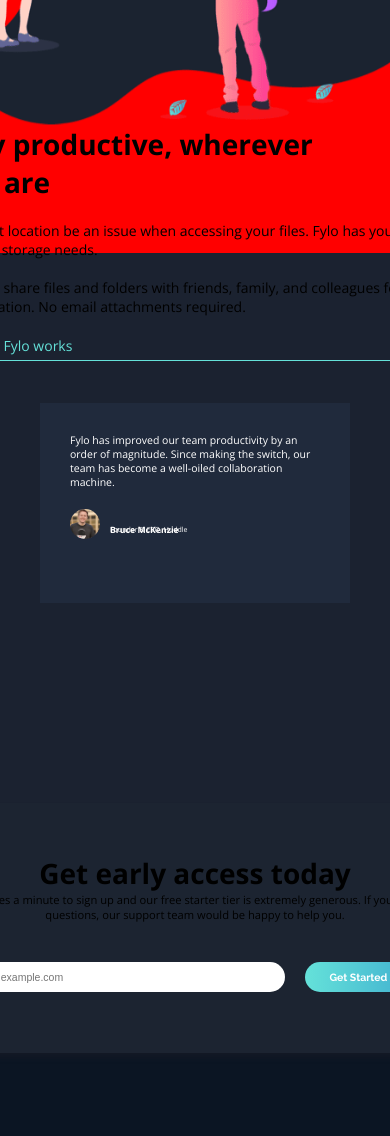
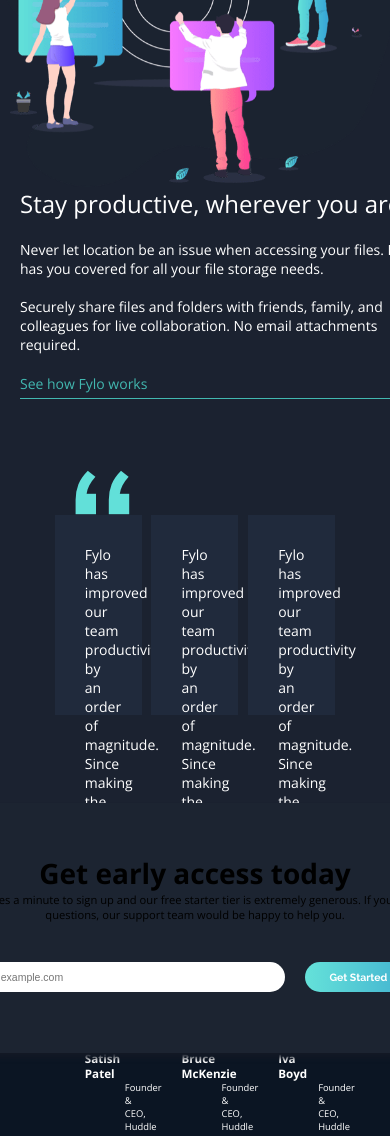
Before and after one commit to ALABSSON/FYLO, a plain HTML site: page index.html in a window 390 px wide. Shown: the part 2420-3556 px from the top of the page. Drawn offline with nearby package versions, Linux system fonts and the light colour scheme.

Commit message:
addddddddd

```diff
--- a/css/mobile.css
+++ b/css/mobile.css
@@ -142,6 +142,7 @@ innerbodydiv1{
 
 .bodydiv3{
     width: 100%;
+    height: 700px;
     padding-top: 100px;
     display: flex;
     align-items:center;
@@ -149,6 +150,50 @@ innerbodydiv1{
     flex-direction: column;
 }
 
+.bodydiv3 img{
+    height: 300px;
+}
+
+.bodydiv3text{
+    display: flex;
+    flex-direction: column;
+    text-align: left;
+    margin-left:50px;
+}
+
+.bodydiv3text h1{
+    width:400px;
+    font-size: 24px;
+    font-weight: 400;
+    color: rgb(255, 255, 255);
+}
+
+.bodydiv3text p{
+    font-size: 14px;
+    font-weight: 400;
+    color: rgb(255, 255, 255);
+    width: 400px;
+    margin-top: 20px;
+}
+
+.bodydiv3text a{
+    margin-top: 20px;
+    color:rgb(66, 184, 176);
+    text-decoration:none;
+    border-bottom:1px solid rgb(66, 184, 176);
+    padding-bottom:5px;
+    cursor:pointer;
+}
+
+.bodydiv3text a:hover{
+    color:#B1ECE8;
+    border-bottom:1px solid #B1ECE8;
+    font-weight:700;
+}
+
+
+
+
 
 
 
--- a/css/style.css
+++ b/css/style.css
@@ -171,7 +171,6 @@
     height: 500px;
     width: 100%;
     padding: 20px;
-    background-color: red;
     display: flex;
     align-items: center;
     justify-content: center;
@@ -191,60 +190,78 @@
 
 .bodydiv3text h1{
     width:400px;
+    color: rgb(255, 255, 255);
 }
 
 .bodydiv3text p{
+    color: rgb(255, 255, 255);
     width:550px;
     margin-top: 20px;
 }
 
 .bodydiv3text a{
     margin-top: 20px;
-    color:hsl(176, 68%, 64%);
+    color:rgb(66, 184, 176);
     text-decoration:none;
-    border-bottom:1px solid hsl(176, 68%, 64%);
+    border-bottom:1px solid rgb(66, 184, 176);
     padding-bottom:5px;
     cursor:pointer;
 }
 
 .bodydiv3text a:hover{
-    color:hsl(176, 61%, 81%);
-    border-bottom:1px solid hsl(176, 61%, 81%);
+    color:#B1ECE8;
+    border-bottom:1px solid #B1ECE8;
     font-weight:700;
 }
 
-.bodydiv3text img{
-    position:relative;
-    transform:scale(.8);
-    margin-bottom:-4px;
+
+.bodydiv4{
+    width: 100%;
+    height: 300px;
+    padding-top: 150px;
+    display: flex;
+    justify-content:center;
+    align-items: center;
+    flex-direction: column;
+    padding: 30px;
 }
 
-.section4{
-    width:100%;
-    padding-top:150px;
-    display:inline-flex;
-    justify-content:center;
+.quotation{
+    width: 100%;
+    margin-left: 90px;
+    margin-bottom: -20px;
+    display: flex;
 }
 
-.quote-cards{
-    display:inline-grid;
-    grid-template-columns: 310px 310px 310px;
-    grid-column-gap: 40px;
-    grid-template-rows: 200px;
-    text-align:left;
+.in-bodydiv4{
+    width: 100%;
+    height: 100%;
+    display: flex;
+    justify-content: space-around;
+    text-align: left;
     color:hsl(0, 0%, 100%);
-    font-weight:200;
-    margin-bottom:150px;
+    font-weight: 200;
+    padding: 20px;
+
 }
 
-.card{
-    background-color:hsl(219, 30%, 18%);
-    padding:30px;
-    font-size:.75em;
-    z-index:2;
+.profile{
+    width: 30%;
+    height: 100%;
+    background-color:#202A3C;
+    padding: 30px;
+    cursor: pointer;
+    transition: all 350ms;
+    transform: scale(1);
 }
 
-.profile-pic{
+.profile:hover{
+    transform: scale(1.02);
+    box-shadow: 0px 0px 20px 5px rgba(0, 0, 0, 0.277);
+
+}
+
+.profile img{
     margin-right:10px;
     margin-top:20px;
     height:30px;
@@ -252,23 +269,16 @@
     float:left;
 }
 
-h5{
+.profile h5{
     margin-top:35px;
 }
 
-h6{
+.profile h6{
     margin-left:40px;
-    margin-top:-12px;
     font-weight:200;
 }
 
-#quotation{
-    position:absolute;
-    margin-left:20px;
-    z-index:1;
-    margin-left:-10px;
-    margin-top:-35px;
-}
+
 
 .section5{
     width:100%;
--- a/index.html
+++ b/index.html
@@ -65,33 +65,34 @@
             </div>
         </div>
 
-        <div class="section4">
-            <div class="quotes">
-                <img id="quotation" src="./images/bg-quotes.png">
+        <div class="bodydiv4">
+            <div class="quotation">
+                <img  src="./images/bg-quotes.png">
             </div>
-            <div class="quote-cards">
-                <div class="card">
-                    <p>Fylo has improved our team productivity by an order of magnitude. Since making the switch, our team has become a well-oiled collaboration machine.</p>
-                        <img class="profile-pic" src="./images/profile-1.jpg">
+
+            <div class="in-bodydiv4">
+                <div class="profile">
+                        <p>Fylo has improved our team productivity by an order of magnitude. Since making the switch, our team has become a well-oiled collaboration machine.</p>
+                        <img  src="./images/profile-1.jpg">
                         <h5>Satish Patel</h5>
                         <h6>Founder & CEO, Huddle</h6>
 
                 </div>
-                <div class="card">
-                    <p>Fylo has improved our team productivity by an order of magnitude. Since making the switch, our team has become a well-oiled collaboration machine.</p>
-                        <img class="profile-pic" src="./images/profile-2.jpg">
+                <div class="profile">
+                        <p>Fylo has improved our team productivity by an order of magnitude. Since making the switch, our team has become a well-oiled collaboration machine.</p>
+                        <img src="./images/profile-2.jpg">
                         <h5>Bruce McKenzie</h5>
                         <h6>Founder & CEO, Huddle</h6>
                 </div>
-                <div class="card">
+                <div class="profile">
                     <p>Fylo has improved our team productivity by an order of magnitude. Since making the switch, our team has become a well-oiled collaboration machine.</p>
-
-                        <img class="profile-pic" src="./images/profile-3.jpg">
+                        <img src="./images/profile-3.jpg">
                         <h5>Iva Boyd</h5>
                         <h6>Founder & CEO, Huddle</h6>
                 </div>
             </div>
         </div>
+
         <div class="section5">
             <div class="contact-box">
                 <h1>Get early access today</h1>
@@ -101,6 +102,7 @@
             </div>
         </div>
     </div>
+
     <footer>
         <div class="left">
             <img id="logo" src="./images/logo.svg">
```
